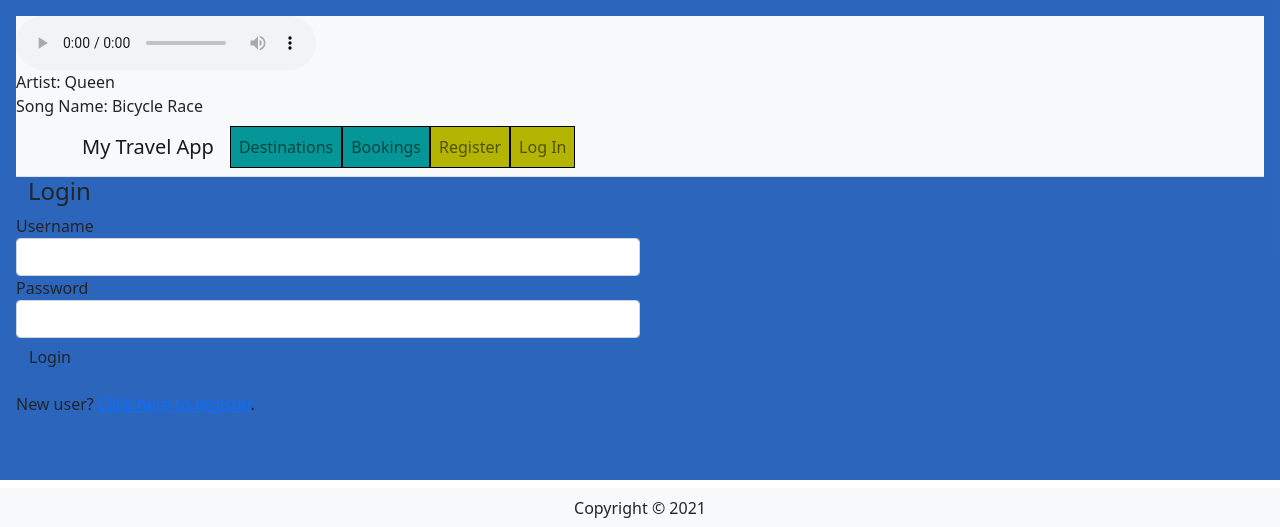
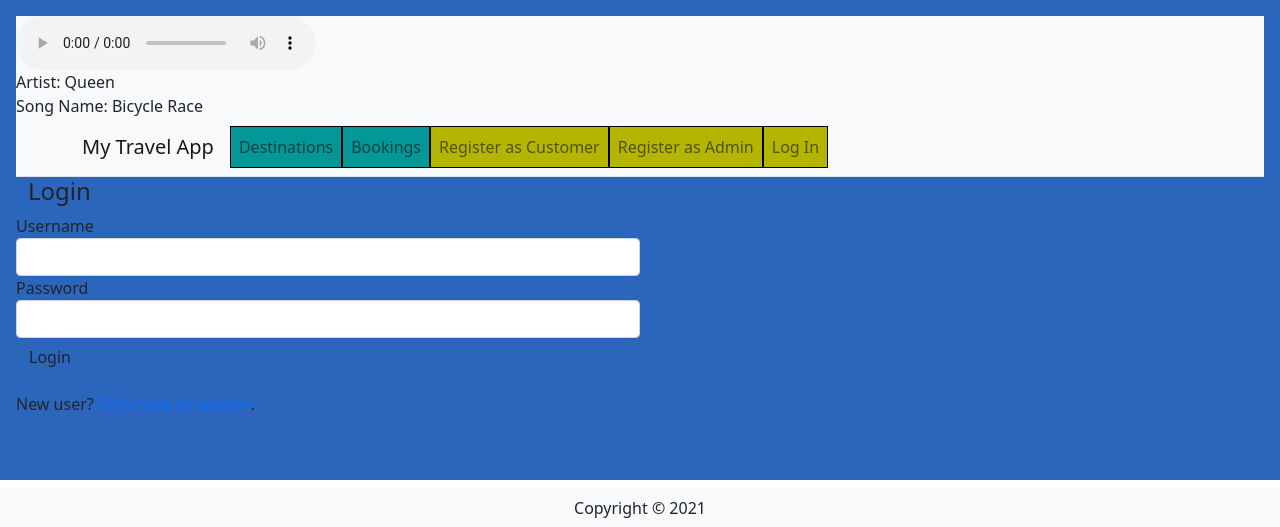
Before and after one commit to JP-QUT-IT/HarmonE-Music, a Flask app: a page that uses travel/templates/base.html in a window 1280 px wide. Shown: the top 527 px of the page. Run offline with Flask 2, Linux system fonts and the light colour scheme; some libraries are stand-ins or nearby versions.

Commit message:
Name Changing

```diff
--- a/travel/templates/base.html
+++ b/travel/templates/base.html
@@ -125,13 +125,14 @@
                         <!-- Navbar -->
                         <div class="collapse navbar-collapse" id="navbarTogglerDemo01">
                             <div class="navbar-nav ml-auto">
-                                <a class="nav-item nav-link" href="/destinations" style="background-color: rgb(5, 151, 151); border:1px solid black;">Destinations</a>
+                                <a class="nav-item nav-link" href="/events" style="background-color: rgb(5, 151, 151); border:1px solid black;">Destinations</a>
                                 <a class="nav-item nav-link" href="#" style="background-color: rgb(5, 151, 151); border:1px solid black;">Bookings</a>
                                 {% if current_user.is_authenticated %}
                                 <a class="nav-item nav-link disabled text-muted" href="#" style="background-color: rgb(5, 151, 151); border:1px solid black;"><span>Welcome, {{ current_user.name }}</span></a>
                                 <a class="nav-item nav-link" href="{{ url_for('auth.logout') }}" style="background-color: rgb(180, 180, 3); border:1px solid black;">Log Out</a>
                                 {% else %}
-                                <a class="nav-item nav-link" href="{{ url_for('auth.register') }}" style="background-color: rgb(180, 180, 3); border:1px solid black;">Register</a>
+                                <a class="nav-item nav-link" href="{{ url_for('auth.customerregister') }}" style="background-color: rgb(180, 180, 3); border:1px solid black;">Register as Customer</a>
+                                <a class="nav-item nav-link" href="{{ url_for('auth.adminregister') }}" style="background-color: rgb(180, 180, 3); border:1px solid black;">Register as Admin</a>
                                 <a class="nav-item nav-link" href="{{ url_for('auth.login') }}" style="background-color: rgb(180, 180, 3); border:1px solid black;">Log In</a>
                                 {% endif %}
                             </div>
```
Also changed, not shown: travel/templates/events.html (renamed from travel/templates/destinations.html), travel/templates/events/create.html (renamed from travel/templates/destinations/create.html), travel/templates/events/edit.html (renamed from travel/templates/destinations/edit.html), travel/templates/events/show.html (renamed from travel/templates/destinations/show.html), 2 other files.
